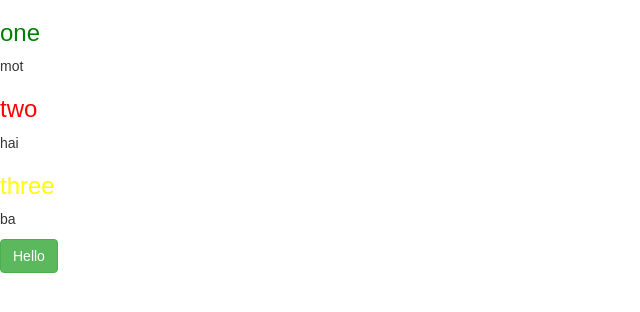
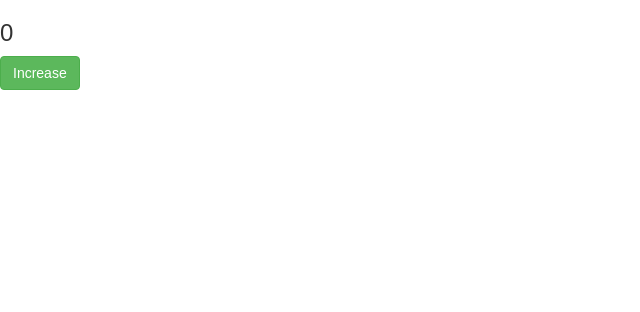
Before and after one commit to vanpho93/react0411, a React (Create React App) app: page / in a window 1280 px wide. Shown: the top 312 px of the page, without its empty margins (0-640 px from the left). Built offline with nearby package versions, Linux system fonts and the light colour scheme.

Commit message:
ConditionCom

```diff
--- a/src/App.js
+++ b/src/App.js
@@ -1,5 +1,7 @@
 import React, { Component } from 'react';
 import Word from './components/Word';
+import ConditionCom from './components/ConditionCom';
+
 // function component
   // class component
   // function Word(props) {
@@ -32,12 +34,7 @@ import Word from './components/Word';
 class App extends Component {
   render() {
     return (
-      <div>
-        <Word en="one" vn="mot" color="green" />
-        <Word en="two" vn="hai" color="red" />
-        <Word en="three" vn="ba" color="yellow" />
-        <button className="btn btn-success">Hello</button>
-      </div>
+      <ConditionCom />
     );
   }
 }
--- /dev/null
+++ b/src/components/ConditionCom.js
@@ -0,0 +1,14 @@
+import React, { Component } from 'react';
+
+class ConditionCom extends Component {
+    render() {
+        return (
+            <div>
+                <h3>0</h3>
+                <button className="btn btn-success">Increase</button>
+            </div>
+        );
+    }
+}
+
+export default ConditionCom;
--- a/src/components/Word.js
+++ b/src/components/Word.js
@@ -7,7 +7,7 @@ import React, { Component } from 'react';
     //     </div>
     // );
 // export default Word;
-class Word extends Component {
+export default class Word extends Component {
     render() {
         return (
             <div>
@@ -17,4 +17,3 @@ class Word extends Component {
         );
     }
 }
-export default Word;
```
